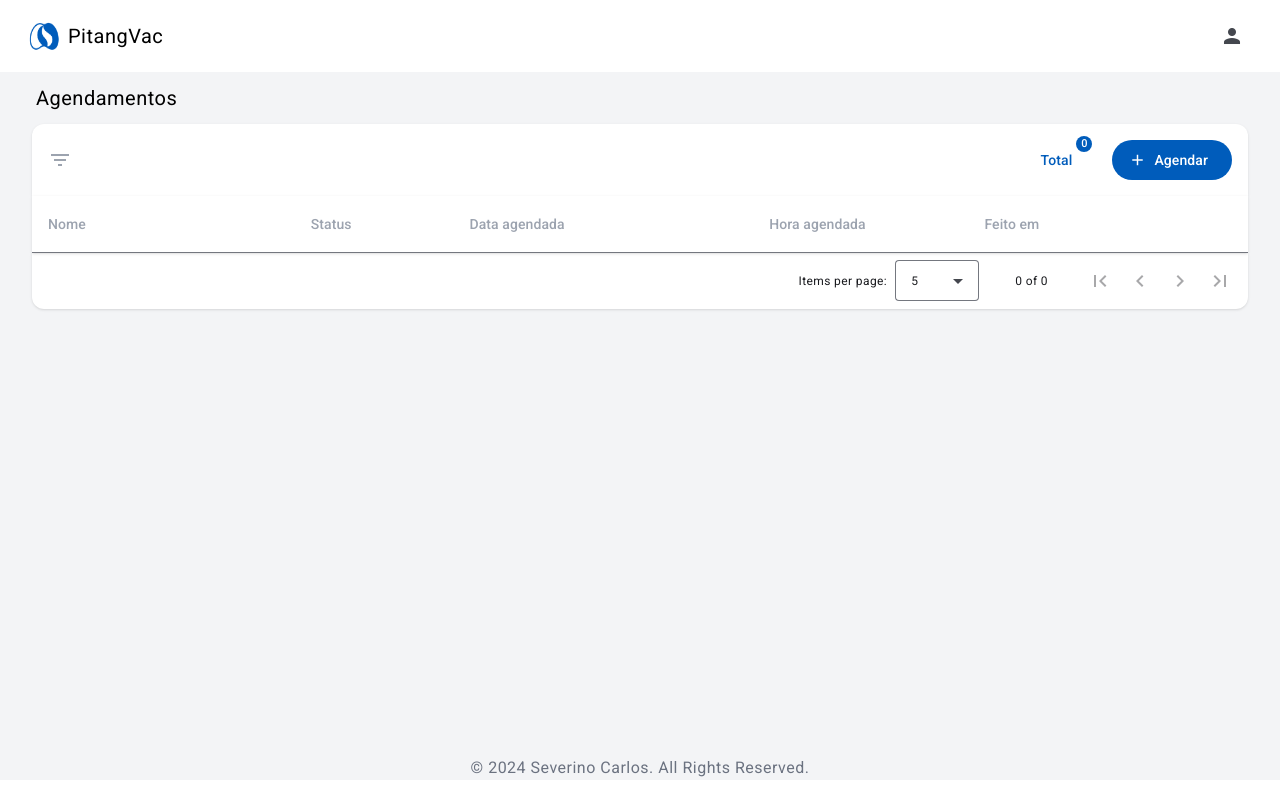
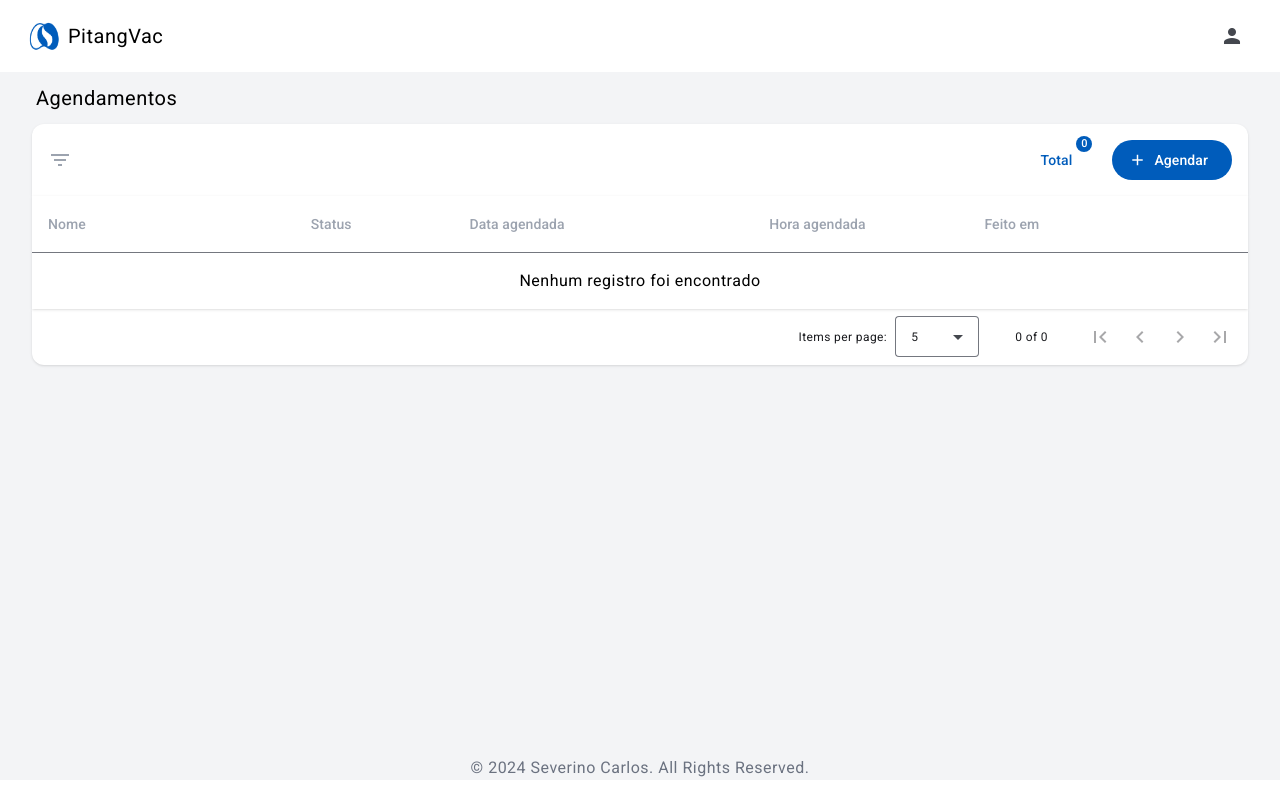
Before and after one commit to severinocarlos/PitangVac-FE, an Angular app: page /agendamentos in a window 1280 px wide. Built offline with nearby package versions, Linux system fonts and the light colour scheme; no server answers; sample sign-in values are in the browser's storage.

Commit message:
feat: adding empty state table

```diff
--- a/src/app/pages/schedules/schedules.component.html
+++ b/src/app/pages/schedules/schedules.component.html
@@ -68,6 +68,9 @@
             <tr mat-header-row *matHeaderRowDef="displayedColumns"></tr>
             <tr mat-row *matRowDef="let row; columns: displayedColumns;"></tr>
         </table>
+        @if ((schedules$ | async)?.length === 0) {
+            <div class="w-full text-center p-4">Nenhum registro foi encontrado</div>
+        }
     </div>
     <mat-paginator class="rounded-b-xl !bg-white shadow" [length]="totalLength" [pageSize]="5" [pageSizeOptions]="pageSizeOptions"
         showFirstLastButtons>
--- a/src/app/pages/schedules/schedules.component.ts
+++ b/src/app/pages/schedules/schedules.component.ts
@@ -4,7 +4,7 @@ import { MatIconModule } from '@angular/material/icon';
 import { MatTableModule } from '@angular/material/table';
 import { SchedulesService } from '../../services/schedules/schedules.service';
 import { Schedules } from '../../interfaces/schedules';
-import { AsyncPipe, DatePipe } from '@angular/common';
+import { AsyncPipe, CommonModule, DatePipe } from '@angular/common';
 import { merge, startWith, switchMap, take, map, Observable } from 'rxjs';
 import { ModalService } from '../../services/modal/modal.service';
 import { StatusCardComponent } from '../../components/status-card/status-card.component';
@@ -27,7 +27,8 @@ import { BadgeButtonComponent } from '../../components/badge-button/badge-button
     MatPaginatorModule,
     AsyncPipe,
     FooterComponent,
-    BadgeButtonComponent
+    BadgeButtonComponent,
+    CommonModule
   ],
   templateUrl: './schedules.component.html',
   styleUrl: './schedules.component.scss'
```
